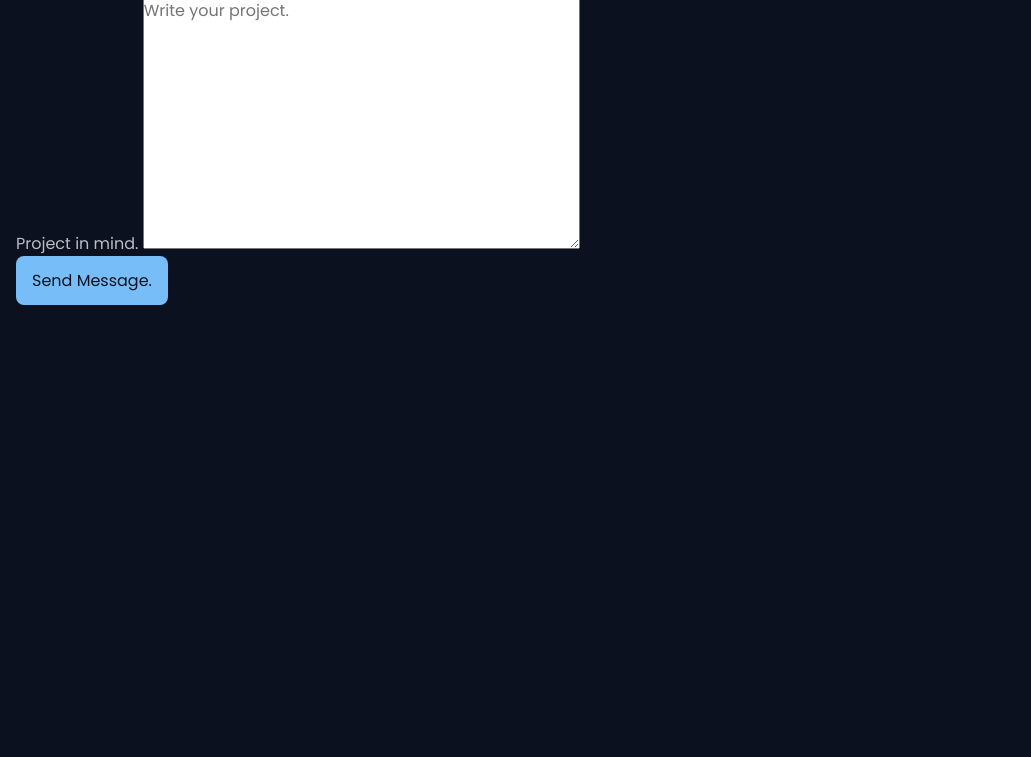
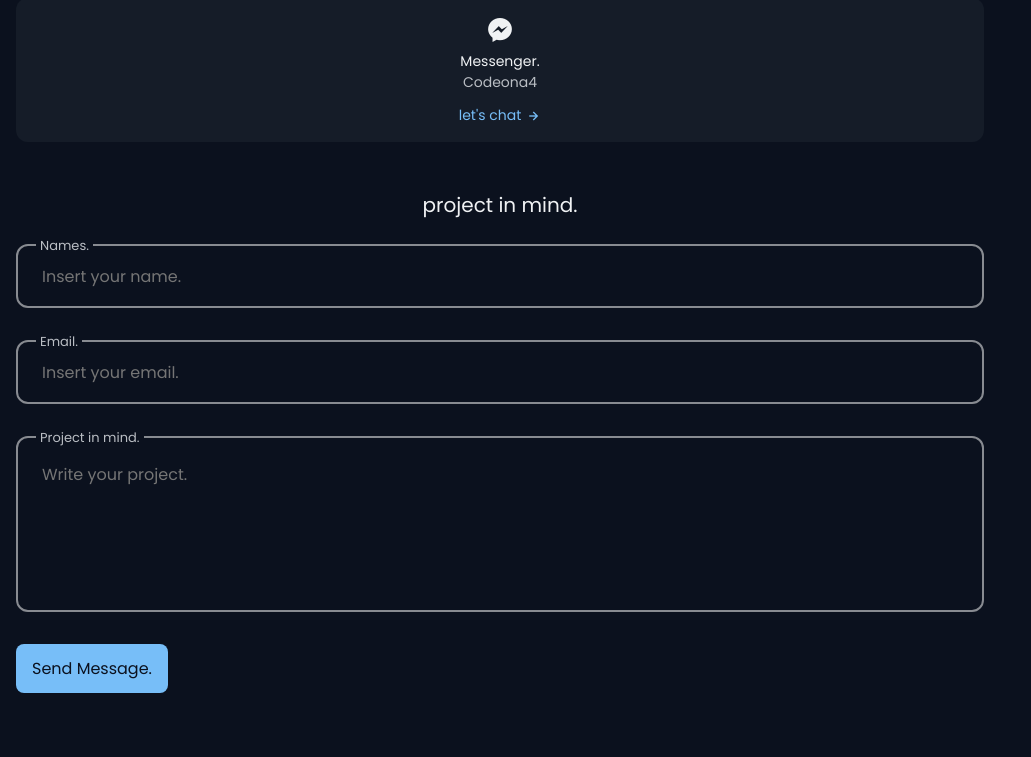
Before and after one commit to johnkk1316/main-portfolio, a plain HTML site: page index.html in a window 1280 px wide. Shown: the part 7033-7790 px from the top of the page, without its empty margins (0-1031 px from the left). Before the commit the page ends 7354 px from the top, so only its background shows below. Drawn offline with nearby package versions, Linux system fonts and the light colour scheme.

Commit message:
Added style in the contact sector.

```diff
--- a/assets/css/styles.css
+++ b/assets/css/styles.css
@@ -657,7 +657,105 @@ img {
 }
 
 /*=============== CONTACT ===============*/
+.contact__container{
+    row-gap: 3rem;
+    padding-bottom: 3rem;
+}
 
+.contact__title{
+    text-align: center;
+    font-size: var(--h3-font-size);
+    margin-bottom: 1.5rem;
+}
+
+.contact__info{
+    display: grid;
+    gap: 1rem;
+}
+
+.contact__card{
+    background-color: var(--container-color);
+    padding: 1rem;
+    border-radius: .75rem;
+    text-align: center;
+}
+
+.contact__card-icon{
+    font-size: 2rem;
+    color: var(--title-color);
+    margin-bottom: .25rem;
+}
+
+.contact__card-title,
+.contact__card-data{
+    font-size: var(--small-font-size);
+}
+
+.contact__card-title{
+    font-weight: var(--font-medium);
+}
+
+.contact__card-data{
+    display: block;
+    margin-bottom: .75rem;
+}
+
+.contact__button{
+    color: var(--first-color);
+    font-size: var(--small-font-size);
+    display: flex;
+    align-items: center;
+    justify-content: center;
+    column-gap: .25rem;
+}
+
+.contact__button:hover .contact__button-icon{
+    transform: translatex(.25rem);
+}
+
+.contact__button-icon{
+    font-size: 1rem;
+    transition: .4s;
+}
+
+.contact__form-div{
+    position: relative;
+    margin-bottom: 2rem;
+    height: 4rem;
+}
+
+.contact__form-input{
+    position: absolute;
+    top: 0;
+    left: 0;
+    width: 100%;
+    height: 100%;
+    border: 2px solid var(--text-color-light);
+    background: none;
+    color: var(--text-color);
+    outline: none;
+    padding: 1.5rem;
+    border-radius: .75rem;
+    z-index: 1;
+}
+
+.contact__form-tag{
+    position: absolute;
+    top: -.75rem;
+    left: 1.25rem;
+    font-size: var(--smaller-font-size);
+    padding: .25rem;
+    background-color: var(--body-color);
+    z-index: 10;
+}
+
+.contact__form-area{
+    height: 11rem;
+}
+
+.contact__form-area textarea{
+    resize: none;
+}
 
 /*=============== FOOTER ===============*/
 
```
